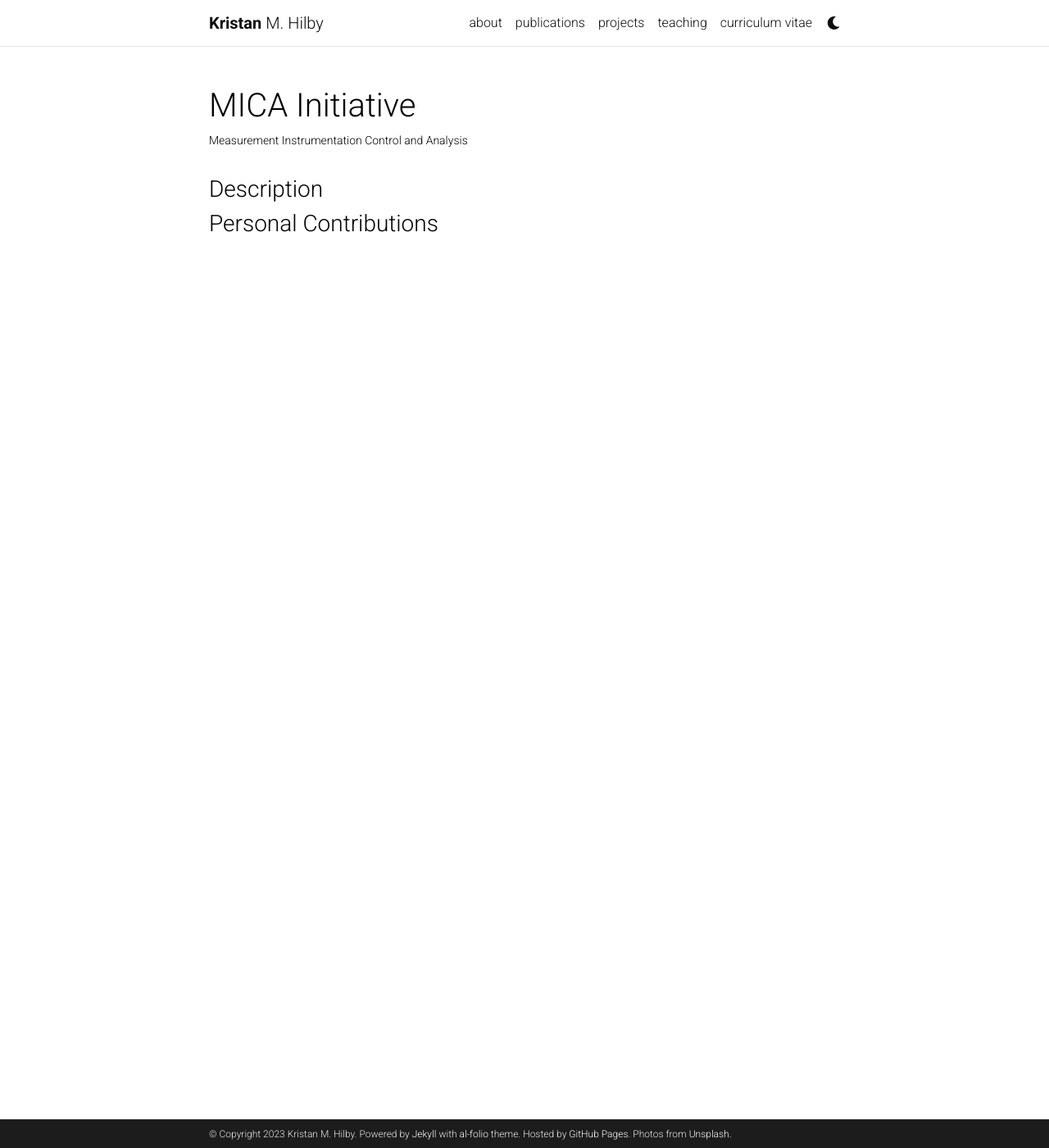
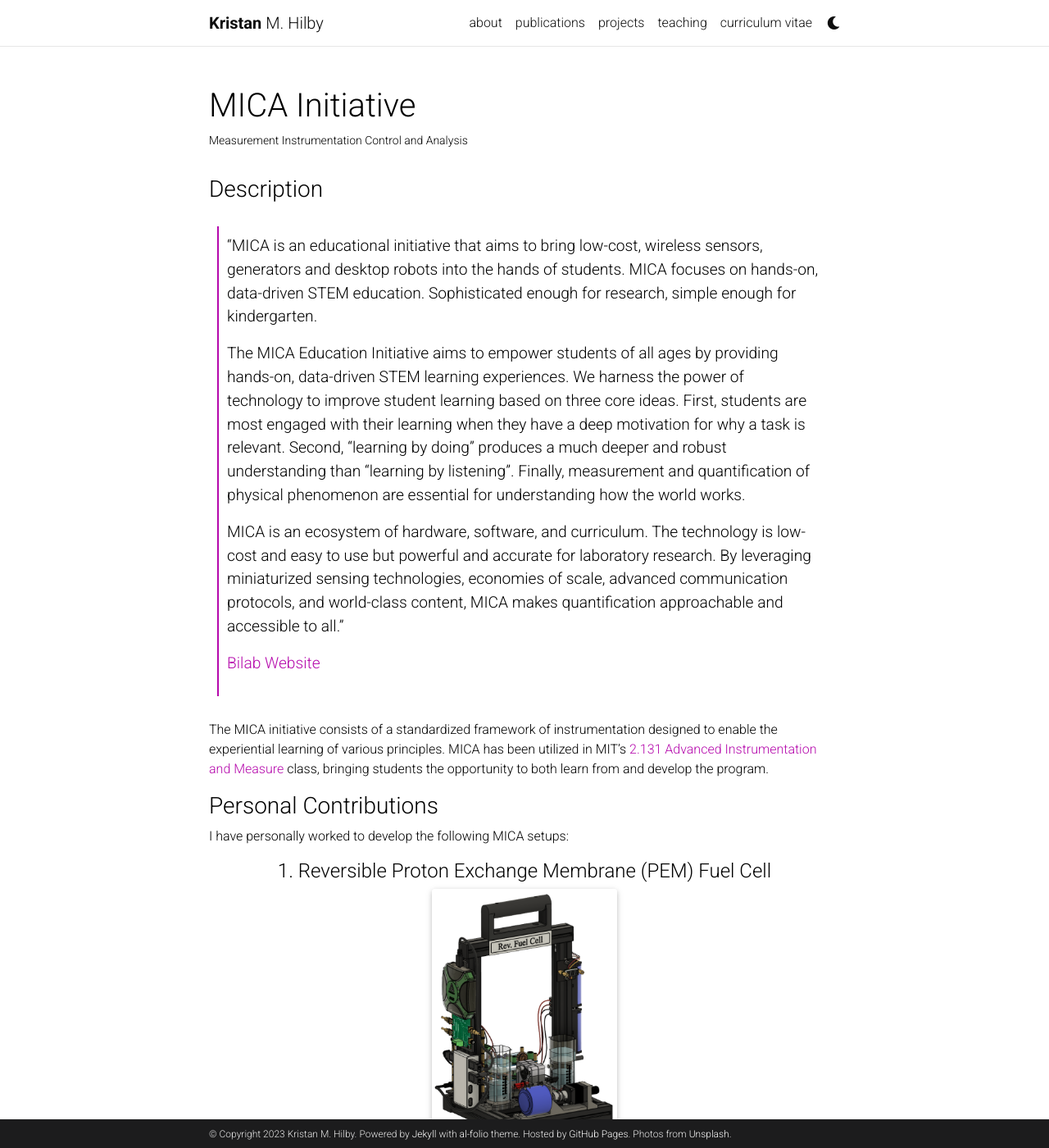
Before and after one commit to kristanhilby/kristanhilby.github.io, a Jekyll site: the page built from _teaching/11_project.md, in a window 1280 px wide and 1400 px high. Shown: the whole window at 82% size. Built offline with Jekyll 4.4.1, drawn with Linux system fonts in a browser that asks for light colours; full-size pictures stand in for the smaller copies a plugin makes; comment, search, counter and statistics services are not loaded; a style sheet for code colours, icons or effects is not loaded; some of the changed text lies outside the part shown.

Commit message:
Updating mica page

```diff
--- a/_teaching/11_project.md
+++ b/_teaching/11_project.md
@@ -8,6 +8,56 @@ category: Prior Teaching Experience
 ---
 
 ### Description
+> "MICA is an educational initiative that aims to bring low-cost, wireless sensors, generators and desktop robots into the hands of students. MICA focuses on hands-on, data-driven STEM education. Sophisticated enough for research, simple enough for kindergarten.
+>
+> The MICA Education Initiative aims to empower students of all ages by providing hands-on, data-driven STEM learning experiences. We harness the power of technology to improve student learning based on three core ideas. First, students are most engaged with their learning when they have a deep motivation for why a task is relevant. Second, "learning by doing" produces a much deeper and robust understanding than "learning by listening". Finally, measurement and quantification of physical phenomenon are essential for understanding how the world works.
+>
+>MICA is an ecosystem of hardware, software, and curriculum. The technology is low-cost and easy to use but powerful and accurate for laboratory research. By leveraging miniaturized sensing technologies, economies of scale, advanced communication protocols, and world-class content, MICA makes quantification approachable and accessible to all."
+>
+>[Bilab Website](https://bioinstrumentation.mit.edu/mica.html)
+
+The MICA initiative consists of a standardized framework of instrumentation designed to enable the experiential learning of various principles. MICA has been utilized in MIT's [2.131 Advanced Instrumentation and Measure]({% link _teaching/6_project.md %}) class, bringing students the opportunity to both learn from and develop the program.
+
+### Personal Contributions
+I have personally worked to develop the following MICA setups:
+
+<h4 style="text-align: center;">1. Reversible Proton Exchange Membrane (PEM) Fuel Cell</h4>
+
+<div class="d-flex justify-content-center">
+    <div class="col-sm-4 mt-3 mt-md-0">
+        {% include figure.html path="assets/img/MICA/revfc_render.png" title="example image" class="img-fluid rounded z-depth-1" %}
+    </div>
+</div>
+<div class="caption">
+    Photorealistic rendering of the developed MICA Reversible PEM Fuel Cell apparatus.
+</div>
+
+##### Working Principle
+
+This apparatus includes a PEM that utilizes the following electrolysis reaction to use electricity to turn liquid water into hydrogen and oxygen gas:
+
+<div class="d-flex justify-content-center">
+    <div class="col-sm-4 mt-3 mt-md-0">
+        {% include figure.html path="assets/img/MICA/electrolysis.png" title="example image" class="img-fluid rounded z-depth-1" %}
+    </div>
+</div>
+<div class="caption">
+    Water splitting reaction.
+</div>
+
+Once the voltage source is removed, the membrane will spontaneously perform the reverse of the previous reaction, turning hydrogen and oxygen gas into liquid water, while generating electricity.
+
+##### Apparatus Instrumentation
+
+The developed apparatus is capable of performing both the forward electrolysis reaction, as well as the reverse fuel cell reaction using a [Quattro Electrolyzer](https://www.google.com/search?client=safari&rls=en&q=fuel+cell+store+quattro+electrolyzer&ie=UTF-8&oe=UTF-8). During operation, the electrical energy flow is observed and recorded using the [Tinkerforge Voltage/Current Bricklet 2.0](https://www.google.com/search?client=safari&rls=en&q=tinkerforge+voltage+current+2.0&ie=UTF-8&oe=UTF-8). A load is applied with a variable potentiometer.
+
+The apparatus is also equipped with a [Tinkerforge DC Brick](https://www.tinkerforge.com/en/doc/Hardware/Bricks/DC_Brick.html) for sending a variable DC signal to the electrolyzer. A [Digilent Analog Discover 2](https://www.googleadservices.com/pagead/aclk?sa=L&ai=DChcSEwjH5aXF75X_AhVb9OMHHWYoDtsYABARGgJ5bQ&ae=2&ohost=www.google.com&cid=CAESbOD2vrzUaQhsF1LI97cH3NzLZ00TRgDf413_UGx2yuKOYqv2oOC2RxBV62hCKHWS2-wjjPG582V6Kj-GMPOhGqBKx9OMbVw2NPa8ahJk9YkCdoO6Yq0MoCWDDh8Kv6UDTCLTpymtQ9tmXgrYpw&sig=AOD64_3yuIZFT9PVdJKlqDgUBjBc8W9N-w&q&adurl&ved=2ahUKEwjn9JbF75X_AhWJKlkFHbfVCxEQ0Qx6BAgHEAM&nis=2&dct=1) is incorporated to generate a binary stochastic signal. Once tests are complete, efficiency and polarization plots are generated for the experiment. The binary stochastic signal is used to perform system identification on the polarization effects of the membrane.
+
+<h4 style="text-align: center;">2. Actuator Characterization</h4>
 
 
-### Personal Contributions
+##### Working Principle
+
+<h4 style="text-align: center;">3. Doppler Effects</h4>
+
+##### Working Principle
```
Also changed, not shown: assets/img/MICA/IMG_3989.jpg (added), assets/img/MICA/electrolysis.png (added), assets/img/MICA/revfc_real.png (added), assets/img/MICA/revfc_render.png (added).
